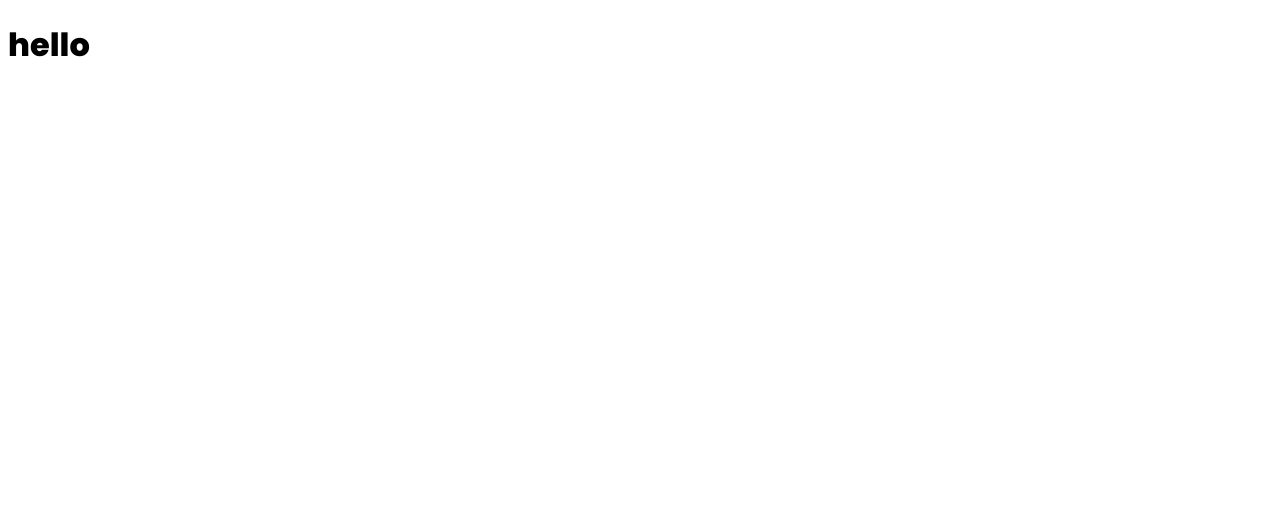
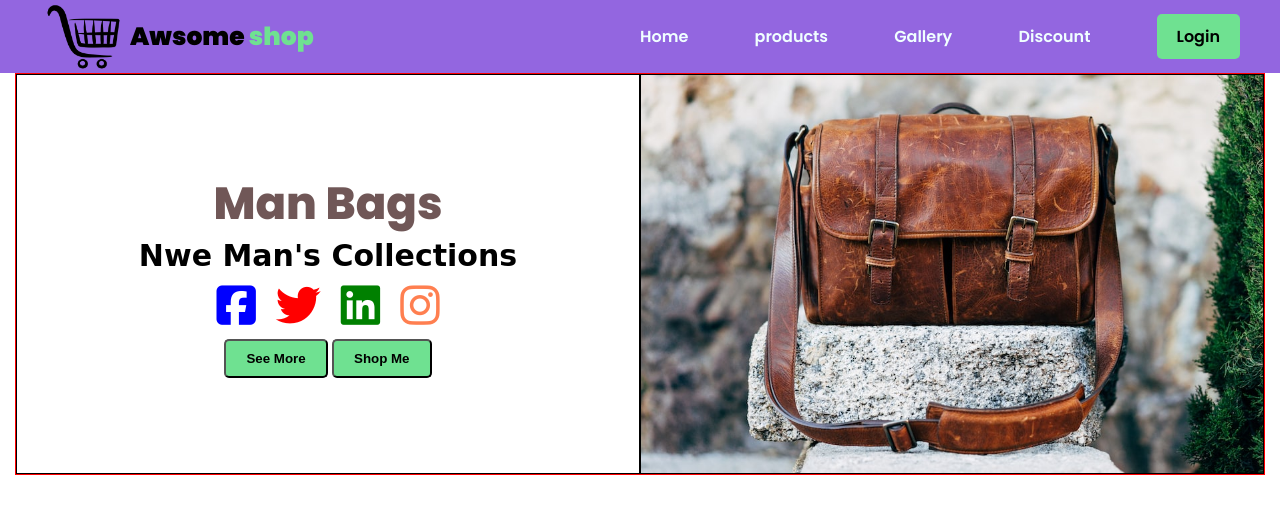
Before and after one commit to saadbinrafi/conseptual-session-3--responsive-lending-page, a plain HTML site: page index.html in a window 1280 px wide. Drawn offline with Linux system fonts and the light colour scheme.

Commit message:
Nwe Man's Collections

```diff
--- a/index.html
+++ b/index.html
@@ -4,16 +4,74 @@
         <meta charset="UTF-8">
         <meta name="viewport" content="width=device-width, initial-scale=1.0">
         <title></title>
+
+        <link rel="stylesheet" href="https://cdnjs.cloudflare.com/ajax/libs/font-awesome/6.5.1/css/all.min.css" integrity="sha512-DTOQO9RWCH3ppGqcWaEA1BIZOC6xxalwEsw9c2QQeAIftl+Vegovlnee1c9QX4TctnWMn13TZye+giMm8e2LwA==" crossorigin="anonymous" referrerpolicy="no-referrer" />
+
         <link rel="stylesheet" href="style.css">
         <link rel="stylesheet" href="responsive.css">
 
     </head>
     <body>
 
-        <h1>hello</h1>
+        <header class="header">
+            <!-- navber section start hear -->
+
+            <nav class="header-section">
+                <div class="nav-conteiner">
+                    <img src="images/pngwing.com.png" alt="">
+                    <p>Awsome <span class="spacial">shop </span></p>
+                </div>
 
 
+                <div class="item-conteiner">
+                    <a href="">Home</a>
+                    <a href="">products</a>
+                    <a href="">Gallery</a>
+                    <a href="">Discount</a>
+                    <a class="button" href="">Login</a>
+                </div>
+            </nav>
 
+
+            <!-- navbet section end hear -->
+
+        </header>
+
+        <main>
+            <!-- benner section start hear  -->
+
+            <section class="banner-section">
+
+                <div class="text-conteiner">
+                    <h1 class="banner-heaf">Man Bags</h1>
+                    <p id="cullections"> Nwe Man's Collections </p>
+
+                    <div class="icon">
+                        <span><i style="color: blue;" class="fa-brands fa-square-facebook"></i></span>
+                        <span><i style="color: red;" class="fa-brands fa-twitter"></i></span>
+                        <span><i style="color: green;" class="fa-brands fa-linkedin"></i></span>
+                        <span><i style="color:coral;" class="fa-brands fa-instagram"></i></span>
+                    </div>
+
+                    <div>
+                        <button class="button">See More</button>
+                        <button class="button">Shop Me</button>
+                    </div>
+
+
+                </div>
+
+
+                <div class="banner-img-conteiner">
+                    <img src="images/banner-image/bag-picture.jpg" alt="">
+                </div>
+
+            </section>
+
+            <!-- benner section start hear  -->
+        </main>
+
+        <footer></footer>
 
 
 
--- a/responsive.css
+++ b/responsive.css
@@ -0,0 +1,77 @@
+@media screen and ( max-width: 576px){
+
+    .header-section{
+        flex-direction: column;
+        align-items: center;
+
+    }
+
+    .nav-conteiner{
+        flex-direction: column;
+
+
+    }
+
+    .item-conteiner{
+        flex-direction: column;
+
+    }
+
+    .banner-section{
+        flex-direction: column;
+    }
+
+    .text-conteiner{
+
+        width: 100%;
+
+
+
+    }
+
+    .banner-img-conteiner{
+
+        width: 100%;
+
+    }
+
+
+}
+
+
+@media screen and ( min-width: 650px)and(max-width:960px){
+
+    .header-section{
+        flex-direction: column;
+
+    }
+
+    .nav-conteiner{
+        flex-direction: column;
+        padding-left: 22%;
+
+    }
+    .item-conteiner{
+        flex-direction: column;
+        padding-left: 22%;
+    }
+
+    .banner-section{
+        flex-direction: column;
+    }
+    .text-conteiner{
+
+        width: 100%;
+
+
+
+    }
+
+    .banner-img-conteiner{
+
+        width: 100%;
+
+    }
+
+
+}
--- a/style.css
+++ b/style.css
@@ -1,5 +1,154 @@
 @import url('https://fonts.googleapis.com/css2?family=Poppins:wght@400;600;800;900&display=swap');
+
+
+*{
+    margin: 0;
+    padding: 0;
+    box-sizing: border-box;
+
+}
+
+
 
 body{
     font-family: 'Poppins', sans-serif;;
 }
+
+.header{
+    background-color: #9366e0;
+}
+
+.header-section{
+    display: flex;
+    max-width: 1200px;
+    /* background-color: aqua; */
+    margin: 0 auto;
+    /* border: 2px solid blue; */
+}
+
+.nav-conteiner{
+    /* border: 1px solid red; */
+    min-height: 20px;
+    display: flex;
+    /* justify-content: center; */
+    align-items: center;
+    width: 50%;
+
+
+}
+.nav-conteiner img{
+    width: 90px;
+}
+
+.nav-conteiner p{
+    font-size: 25px;
+    font-weight: 900;
+
+}
+.spacial{
+    color: rgb(111, 225, 145);
+}
+
+.item-conteiner{
+    /* border: 1px solid yellow; */
+    min-height: 20px;
+    width: 50%;
+    display: flex;
+    justify-content: space-between;
+    align-items: center;
+}
+
+.item-conteiner a {
+
+    text-decoration: none;
+    color: azure;
+    font-weight: 600;
+
+
+
+}
+
+.item-conteiner a.button {
+    padding: 10px 20px;
+    background-color: rgb(111, 225, 145) ;
+    border-radius: 5px;
+    color: black;
+
+
+}
+/* compleate a nevigation ber  */
+
+/* compleate a nevigation ber  */
+
+
+.banner-section{
+   display: flex;
+    max-width: 1250px;
+    margin: 0 auto;
+    border: 1px solid red;
+    min-height: 400px;
+
+
+}
+
+.text-conteiner{
+    border: 1px solid black;
+    min-height: 400px;
+    width: 50%;
+    display: flex;
+    flex-direction: column;
+    align-items: center;
+    justify-content: center;
+
+
+}
+
+.banner-img-conteiner{
+
+    border: 1px solid black;
+    min-height: 400px;
+    width: 50%;
+
+}
+.banner-img-conteiner img{
+    height: 100%;
+    width: 100%;
+    object-fit: cover;
+
+
+}
+
+
+
+.banner-heaf{
+    background:linear-gradient(to-bottom,red,green,blue );
+    background-clip: text;
+    color: transparent;
+    color: rgb(112, 87, 87);
+    font-size: 45px;
+}
+#cullections{
+    font-family: 'Dancing Script', cursive;
+    font-size: 30px;
+    font-weight: 600;
+    text-align: center;
+}
+
+.fa-brands{
+    font-size: 45px;
+}
+
+.icon{
+    display: flex;
+    gap: 20px;
+    padding: 10px 5px;
+}
+
+.button{
+    padding: 10px 20px;
+    background-color: rgb(111, 225, 145) ;
+    border-radius: 5px;
+    color: black;
+    font-size: 20;
+    font-weight: 600;
+}
```
Also changed, not shown: images/banner-image/bag-picture.jpg (added), images/customer-picture/person.png (added), images/discount/React-removebg-preview.png (added), images/nav-image/urban-hive.png (added), images/pngwing.com.png (added), images/products/bag.png (added), 1 other file.
